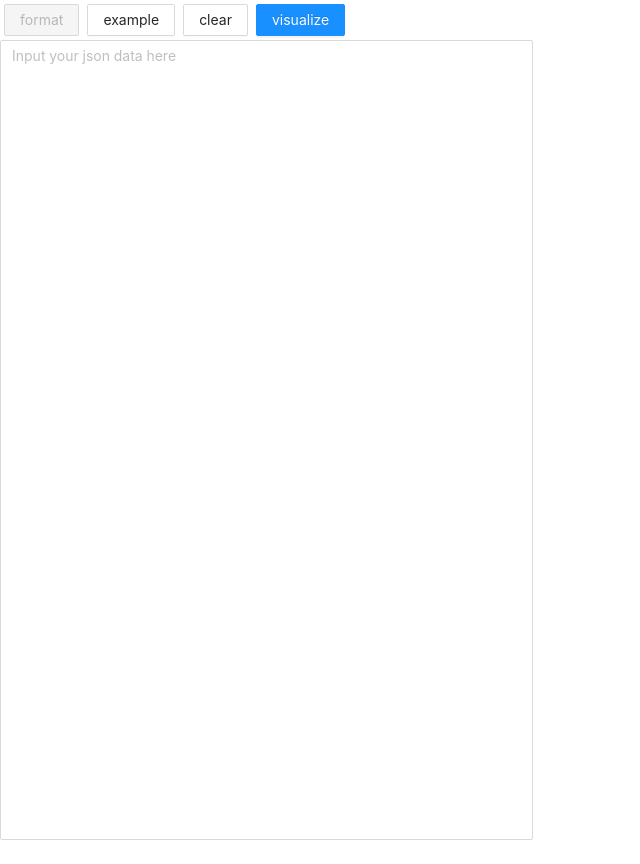
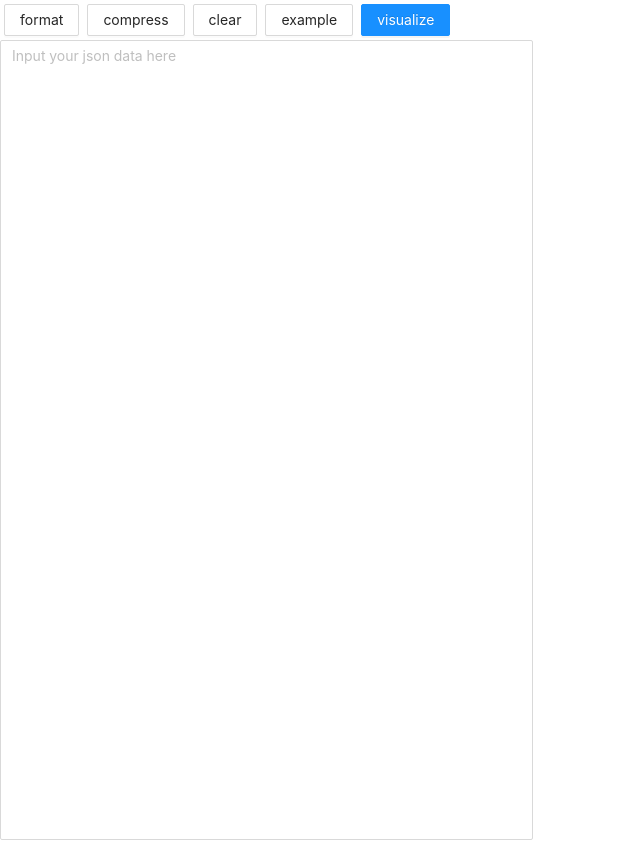
Before and after one commit to Mayazure/superwebtool, a React (Create React App) app: page / in a window 1280 px wide. Shown: the whole page, without its empty margins (0-640 px from the left). Built offline with nearby package versions, Linux system fonts and the light colour scheme.

Commit message:
Add format/compress function.

```diff
--- a/src/components/JSONTreeBuilder.js
+++ b/src/components/JSONTreeBuilder.js
@@ -46,7 +46,7 @@ function JSONTreeView(props){
     }
 
     if(parseError){
-        return(<>{parseError}</>)
+        return(<div style={{color:'red'}}>{parseError}</div>)
     }
 
     return(<></>)
--- a/src/views/JSONView.js
+++ b/src/views/JSONView.js
@@ -27,17 +27,28 @@ export default function (props){
     }
 
     const onFormat = ()=>{
+        const value = form.getFieldValue('jsonInput')
+        form.setFieldsValue({
+            jsonInput: JSON.stringify(JSON.parse(value), undefined, 4)
+        })
+    }
 
+    const onCompress = ()=>{
+        const value = form.getFieldValue('jsonInput')
+        form.setFieldsValue({
+            jsonInput: JSON.stringify(JSON.parse(value))
+        })
     }
 
     return(
-        <>
+        <div>
             <Row>
                 <div style={{margin:'4px'}}>
                     <Space>
-                        <Button onClick={()=>onFormat()} disabled>format</Button>
+                        <Button onClick={()=>onFormat()}>format</Button>
+                        <Button onClick={()=>onCompress()}>compress</Button>
+                        <Button onClick={()=>onClear()}>clear</Button>
                         <Button onClick={()=>onExample()}>example</Button>
-                        <Button onClick={()=>onClear()}>clear</Button>
                         <Button type="primary" onClick={()=>onVisualize()}>visualize</Button>
                     </Space>
                 </div>
@@ -59,6 +70,6 @@ export default function (props){
                     <JSONTreeView jsonStr={jsonStr}/>
                 </Col>
             </Row>
-        </>
+        </div>
     )
 }
```
